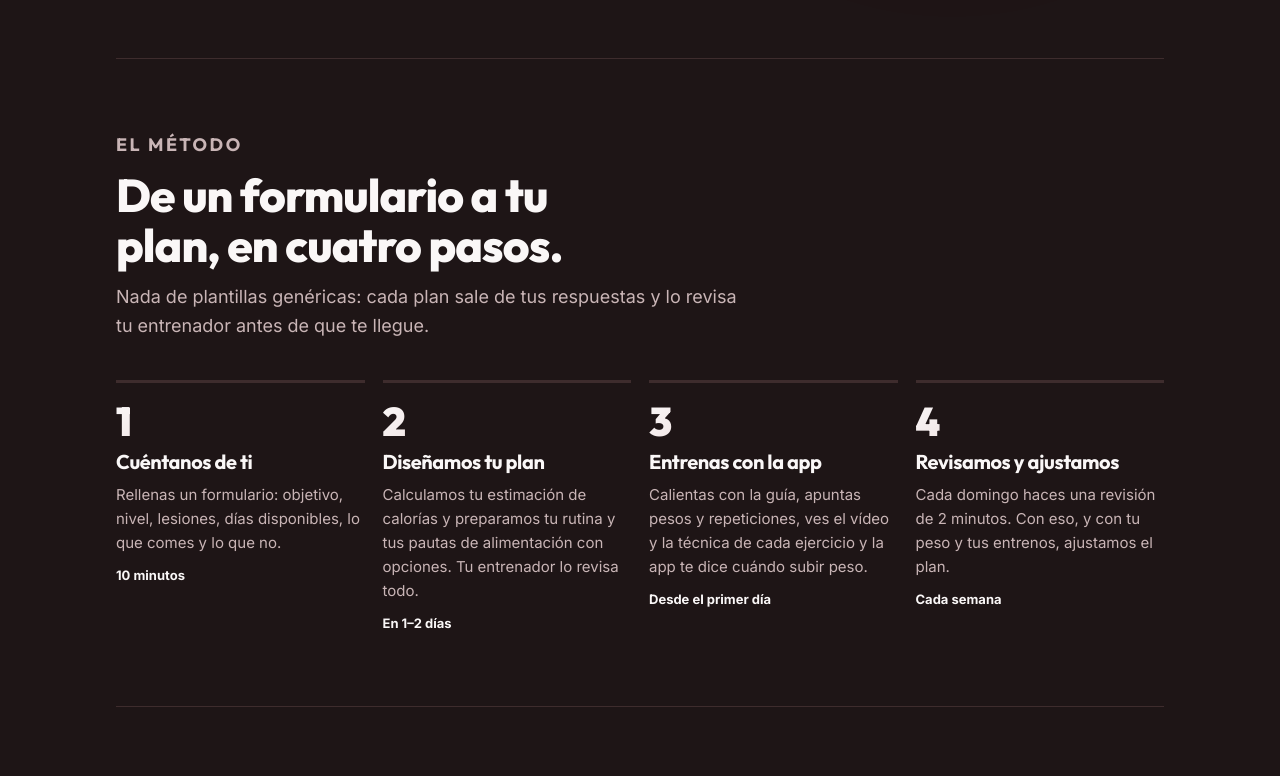
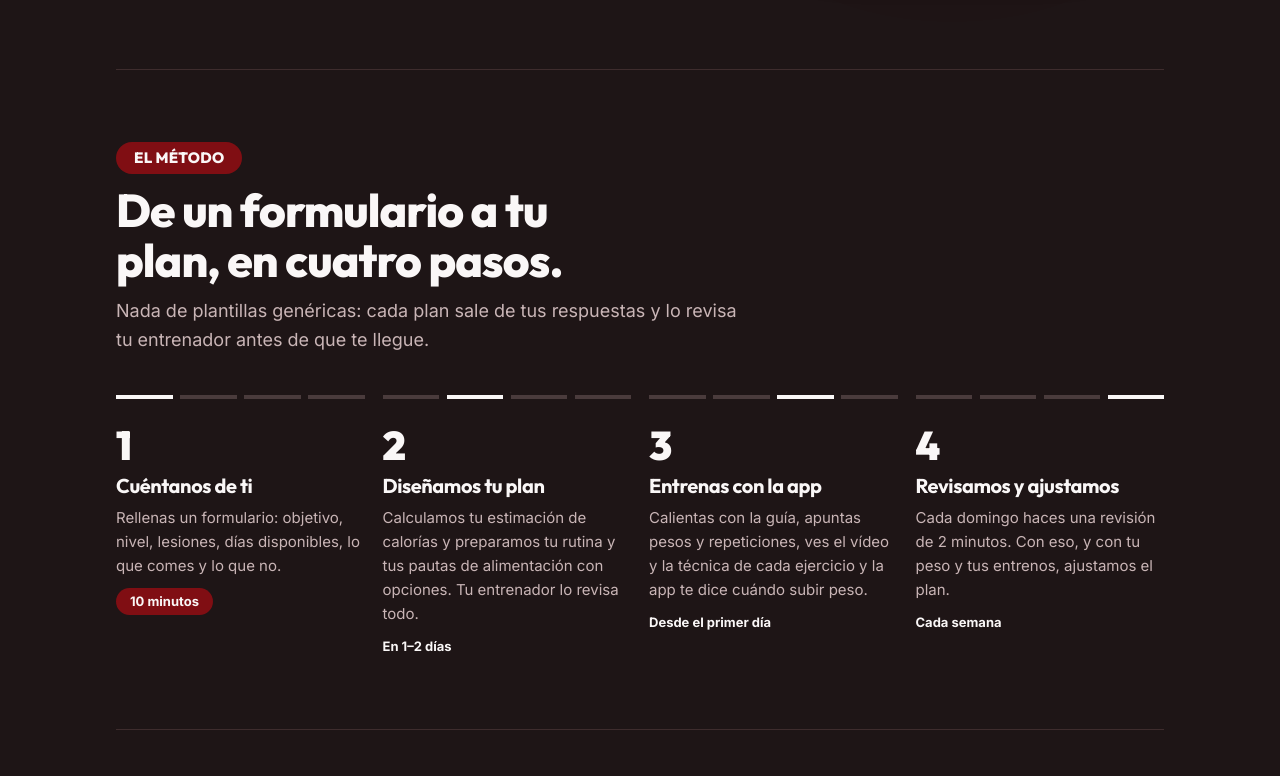
Before and after one commit to janbalada/formaplena, a plain HTML site: page web/index.html in a window 1280 px wide. Shown: the part 768-1544 px from the top of the page. Drawn offline with Linux system fonts and the light colour scheme.

Commit message:
Web: sección Método rediseñada y etiquetas de todas las secciones en pastilla roja
Co-Authored-By: Claude Opus 5.5 <noreply@anthropic.com>
Claude-Session: https://claude.ai/code/session_013r58PrdjS6tXg9jSdib75R

```diff
--- a/web/index.html
+++ b/web/index.html
@@ -174,13 +174,20 @@ section[id], main[id] { scroll-margin-top: 84px; }
 section.bloque { padding-block: 72px; border-top: 1px solid var(--line); }
 .bloque .cab-sec { display: grid; gap: 12px; max-width: 640px; margin-bottom: 40px; }
 .bloque .cab-sec p { color: var(--muted); font-size: 18px; }
+/* Etiqueta de sección en pastilla roja (diseño 28/11/2026) */
+.bloque .cab-sec .etiqueta, .portada .etiqueta { display: inline-block; justify-self: start; font-weight: 800; background: var(--rojo); color: #FAF7F7; font-size: 15px; letter-spacing: .02em; padding: 7px 18px; border-radius: 999px; line-height: 1.2; }
 
 /* Método: es un proceso real, por eso va numerado */
 .pasos { list-style: none; margin: 0; padding: 0; display: grid; grid-template-columns: repeat(4, 1fr); gap: 18px; counter-reset: paso; }
-.pasos li { counter-increment: paso; display: grid; gap: 10px; align-content: start; padding-top: 18px; border-top: 3px solid var(--line); }
-.pasos li::before { content: counter(paso); font-family: var(--f-disp); font-weight: 900; font-size: 40px; line-height: 1; background: var(--grad-txt); -webkit-background-clip: text; background-clip: text; color: transparent; }
+.pasos li { counter-increment: paso; display: grid; gap: 10px; align-content: start; padding-top: 30px; background-repeat: no-repeat; background-size: 100% 4px; background-position: 0 0; }
+.pasos li:nth-child(1) { background-image: linear-gradient(90deg, #FAF7F7 0% 22.75%, transparent 22.75% 25.75%, #4A3B3C 25.75% 48.5%, transparent 48.5% 51.5%, #4A3B3C 51.5% 74.25%, transparent 74.25% 77.25%, #4A3B3C 77.25% 100%); }
+.pasos li:nth-child(2) { background-image: linear-gradient(90deg, #4A3B3C 0% 22.75%, transparent 22.75% 25.75%, #FAF7F7 25.75% 48.5%, transparent 48.5% 51.5%, #4A3B3C 51.5% 74.25%, transparent 74.25% 77.25%, #4A3B3C 77.25% 100%); }
+.pasos li:nth-child(3) { background-image: linear-gradient(90deg, #4A3B3C 0% 22.75%, transparent 22.75% 25.75%, #4A3B3C 25.75% 48.5%, transparent 48.5% 51.5%, #FAF7F7 51.5% 74.25%, transparent 74.25% 77.25%, #4A3B3C 77.25% 100%); }
+.pasos li:nth-child(4) { background-image: linear-gradient(90deg, #4A3B3C 0% 22.75%, transparent 22.75% 25.75%, #4A3B3C 25.75% 48.5%, transparent 48.5% 51.5%, #4A3B3C 51.5% 74.25%, transparent 74.25% 77.25%, #FAF7F7 77.25% 100%); }
+.pasos li::before { content: counter(paso); font-family: var(--f-disp); font-weight: 900; font-size: 40px; line-height: 1; color: var(--ink); }
 .pasos li p { color: var(--muted); font-size: 15px; }
-.pasos .cuando { font-size: 13px; font-weight: 700; color: var(--ink); }
+.pasos .cuando { font-size: 13px; font-weight: 700; color: var(--ink); justify-self: start; }
+.pasos li:first-child .cuando { background: var(--rojo); color: #FAF7F7; padding: 3px 14px; border-radius: 999px; }
 @media (max-width: 860px) { .pasos { grid-template-columns: 1fr 1fr; } }
 @media (max-width: 520px) { .pasos { grid-template-columns: 1fr; } }
 
```
